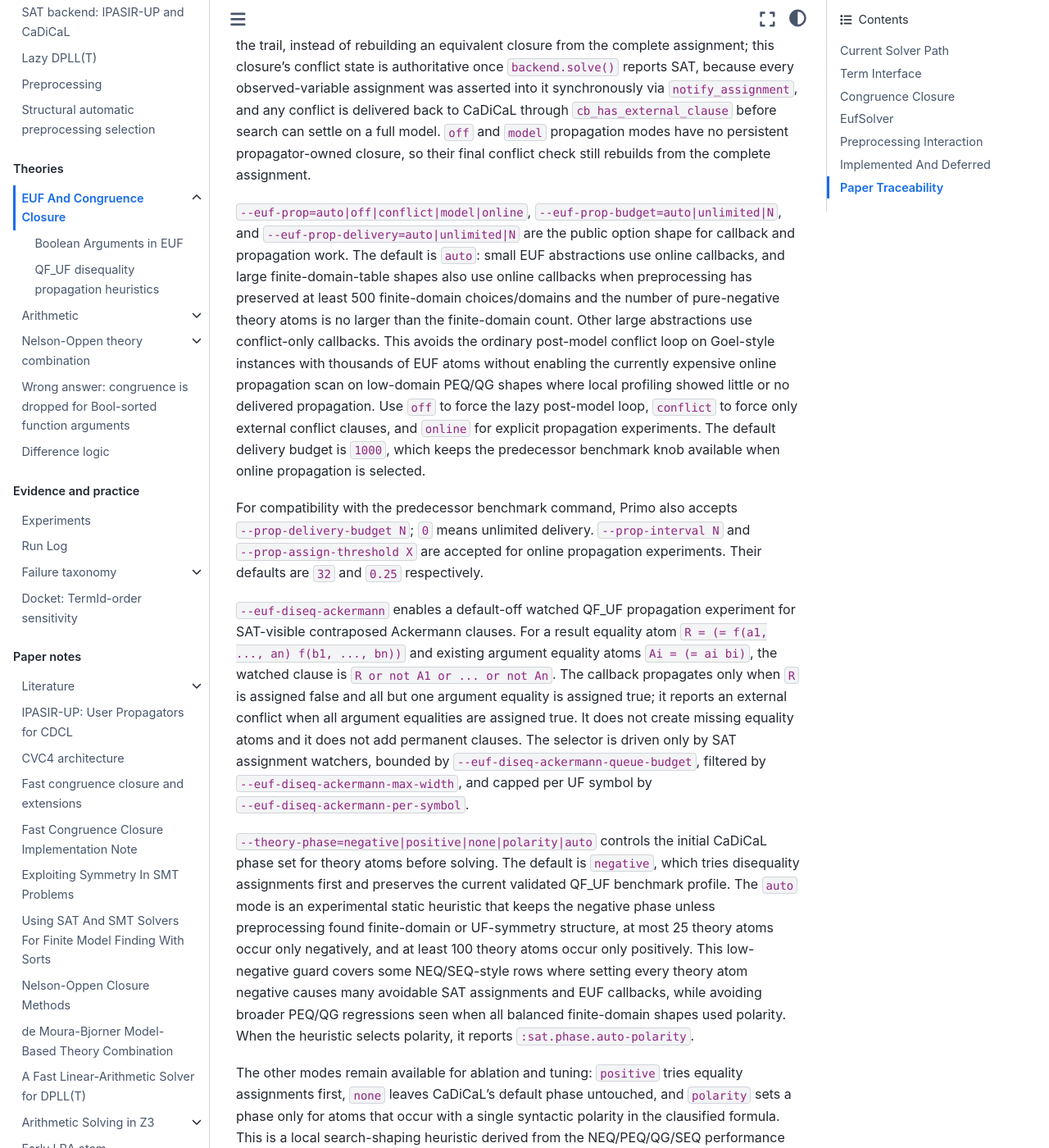
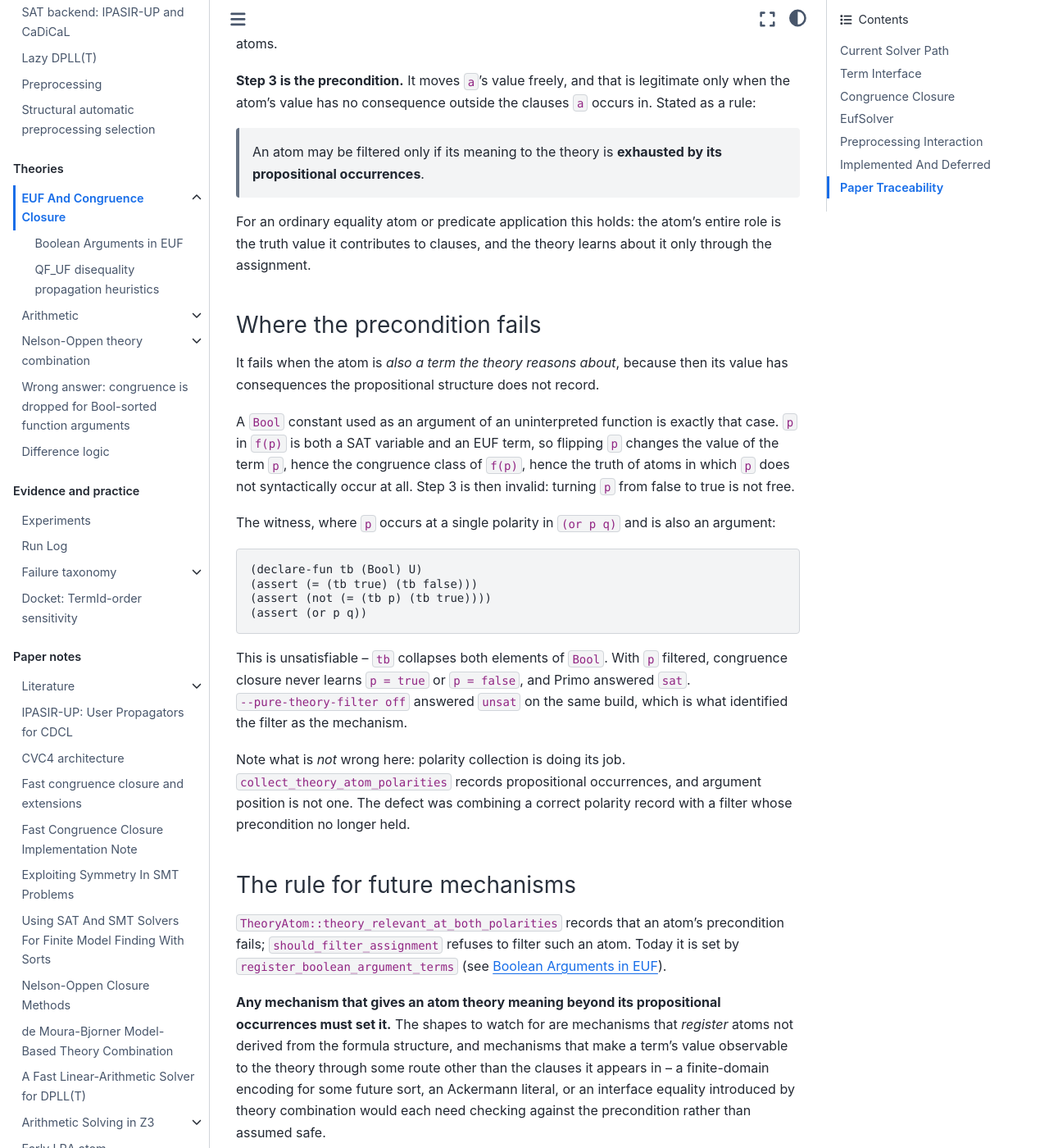
Before and after one commit to primo-solver/primo, a Jupyter Book: the page built from docs/euf.md, in a window 1280 px wide and 1400 px high, scrolled down 1609 px. Shown: the whole window at 82% size. Built offline with Jupyter Book 1.0.4 settings and Sphinx 7.4.7 and the Sphinx Book theme 1.1.4, drawn with Linux system fonts in a browser that asks for light colours; some of the changed text lies outside the part shown.

Commit message:
Write out the pure-theory filter's soundness argument and its precondition
euf.md described what the filter does and asserted it was sound. The
precondition that makes it sound was implicit, and violating it produced a
wrong answer on 2026-08-26, so it is now written out.

The argument in three steps: a purely-positive atom assigned false cannot
be what satisfies any clause; ask the theory about the remaining literals;
if that is T-consistent, a T-model of it extends to a T-model of the whole
formula, because turning the atom true can only satisfy more clauses.

Step three is the precondition. It moves the atom's value freely, which is
legitimate only when the value has no consequence outside the clauses the
atom occurs in -- that is, when the atom's meaning to the theory is
exhausted by its propositional occurrences. A Bool constant used as a
function argument breaks it: flipping p changes the term p, hence the
class of f(p), hence the truth of atoms p does not occur in.

Also records what was NOT wrong -- polarity collection is doing its job,
argument position simply is not a propositional occurrence -- and the rule
for future mechanisms, with the shapes to watch for and the cheap test
that found this one: rerun the differential harness with
--pure-theory-filter off as a second arm.

preprocessing.md stated "dropping a constraint from a consistency check is
safe in a way that adding one is not" without qualification. Still true of
every atom meeting the precondition, not true unconditionally, and now
says so.

Co-Authored-By: Claude Opus 5 <noreply@anthropic.com>

````diff
--- a/docs/euf.md
+++ b/docs/euf.md
@@ -44,6 +44,88 @@ to satisfying the Boolean abstraction.
 `--pure-theory-filter=auto|on|off` controls this filtering. The current `auto`
 policy is the same as `on`; `off` is intended for ablation runs and for
 benchmark families where filtering removes useful early theory conflicts.
+
+(pure-theory-filter-precondition)=
+### Why it is sound, and the precondition that makes it so
+
+The argument is short, and worth writing out because its *precondition* is
+implicit and was violated once (2026-08-26, a wrong answer -- see below).
+
+Let atom `a` occur only positively in the formula, let `M` be a SAT assignment
+satisfying the Boolean abstraction, and let `M(a) = false`.
+
+1. Every occurrence of `a` is positive, so no clause is satisfied *because* `a`
+   is false. Each clause `M` satisfies has some other satisfying literal.
+2. Ask the theory about `M`'s literals minus `not a`. Suppose that smaller set
+   is `T`-consistent, and let `I` be a `T`-model of it.
+3. In `I` the atom `a` may take either value. If it is true, every clause
+   remains satisfied -- `a`'s occurrences are all positive, so turning `a` from
+   false to true can only satisfy *more* clauses.
+
+So a `T`-model of the filtered set extends to a `T`-model of the whole formula,
+and the filtered consistency verdict is trustworthy. The mirror argument covers
+purely-negative atoms.
+
+**Step 3 is the precondition.** It moves `a`'s value freely, and that is
+legitimate only when the atom's value has no consequence outside the clauses
+`a` occurs in. Stated as a rule:
+
+> An atom may be filtered only if its meaning to the theory is **exhausted by
+> its propositional occurrences**.
+
+For an ordinary equality atom or predicate application this holds: the atom's
+entire role is the truth value it contributes to clauses, and the theory learns
+about it only through the assignment.
+
+### Where the precondition fails
+
+It fails when the atom is *also a term the theory reasons about*, because then
+its value has consequences the propositional structure does not record.
+
+A `Bool` constant used as an argument of an uninterpreted function is exactly
+that case. `p` in `f(p)` is both a SAT variable and an EUF term, so flipping
+`p` changes the value of the term `p`, hence the congruence class of `f(p)`,
+hence the truth of atoms in which `p` does not syntactically occur at all.
+Step 3 is then invalid: turning `p` from false to true is not free.
+
+The witness, where `p` occurs at a single polarity in `(or p q)` and is also an
+argument:
+
+```smt2
+(declare-fun tb (Bool) U)
+(assert (= (tb true) (tb false)))
+(assert (not (= (tb p) (tb true))))
+(assert (or p q))
+```
+
+This is unsatisfiable -- `tb` collapses both elements of `Bool`. With `p`
+filtered, congruence closure never learns `p = true` or `p = false`, and Primo
+answered `sat`. `--pure-theory-filter off` answered `unsat` on the same build,
+which is what identified the filter as the mechanism.
+
+Note what is *not* wrong here: polarity collection is doing its job.
+`collect_theory_atom_polarities` records propositional occurrences, and
+argument position is not one. The defect was combining a correct polarity
+record with a filter whose precondition no longer held.
+
+### The rule for future mechanisms
+
+`TheoryAtom::theory_relevant_at_both_polarities` records that an atom's
+precondition fails; `should_filter_assignment` refuses to filter such an atom.
+Today it is set by `register_boolean_argument_terms` (see
+[](euf-boolean-arguments.md)).
+
+**Any mechanism that gives an atom theory meaning beyond its propositional
+occurrences must set it.** The shapes to watch for are mechanisms that
+*register* atoms not derived from the formula structure, and mechanisms that
+make a term's value observable to the theory through some route other than the
+clauses it appears in -- a finite-domain encoding for some future sort, an
+Ackermann literal, or an interface equality introduced by theory combination
+would each need checking against the precondition rather than assumed safe.
+
+The cheap test for a new mechanism is the one that found this: run the relevant
+differential harness with `--pure-theory-filter off` as a second arm. A
+disagreement that disappears with the filter off is this bug class.
 
 Filtered literals are also omitted from model-time propagation premises and
 from the incremental external-conflict closure. Candidate theory propagations
````
Also changed, not shown: docs/euf-boolean-arguments.md (+3 -1 lines), docs/preprocessing.md (+10 -0 lines).
